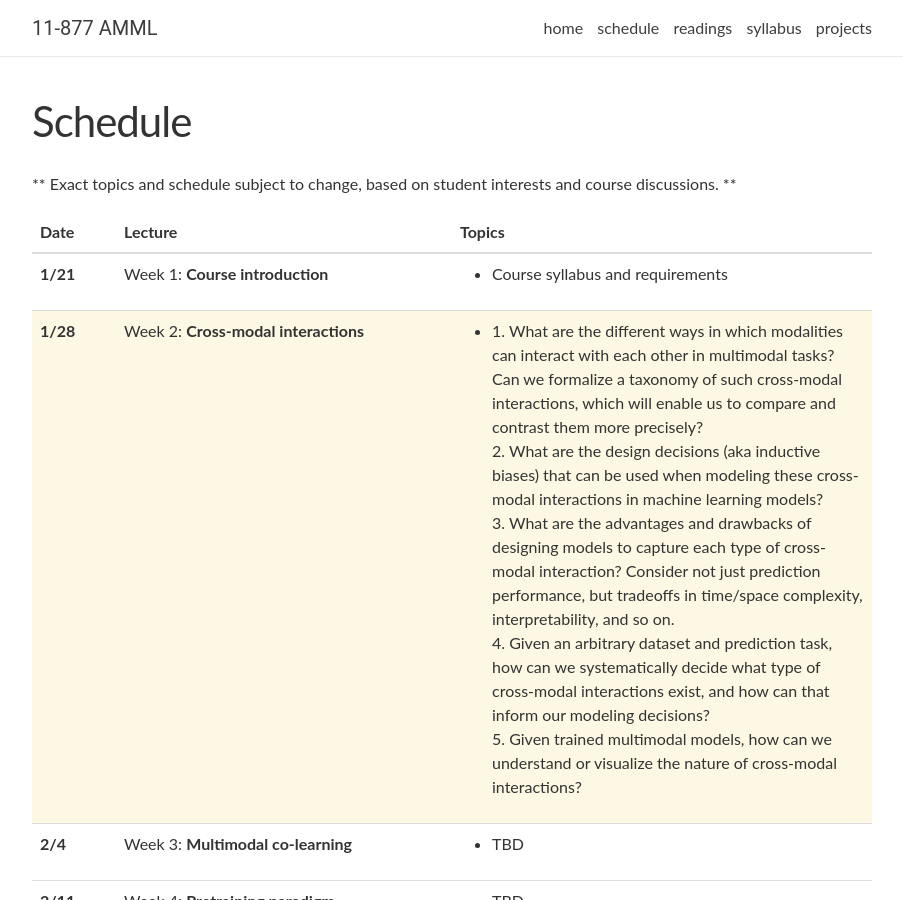
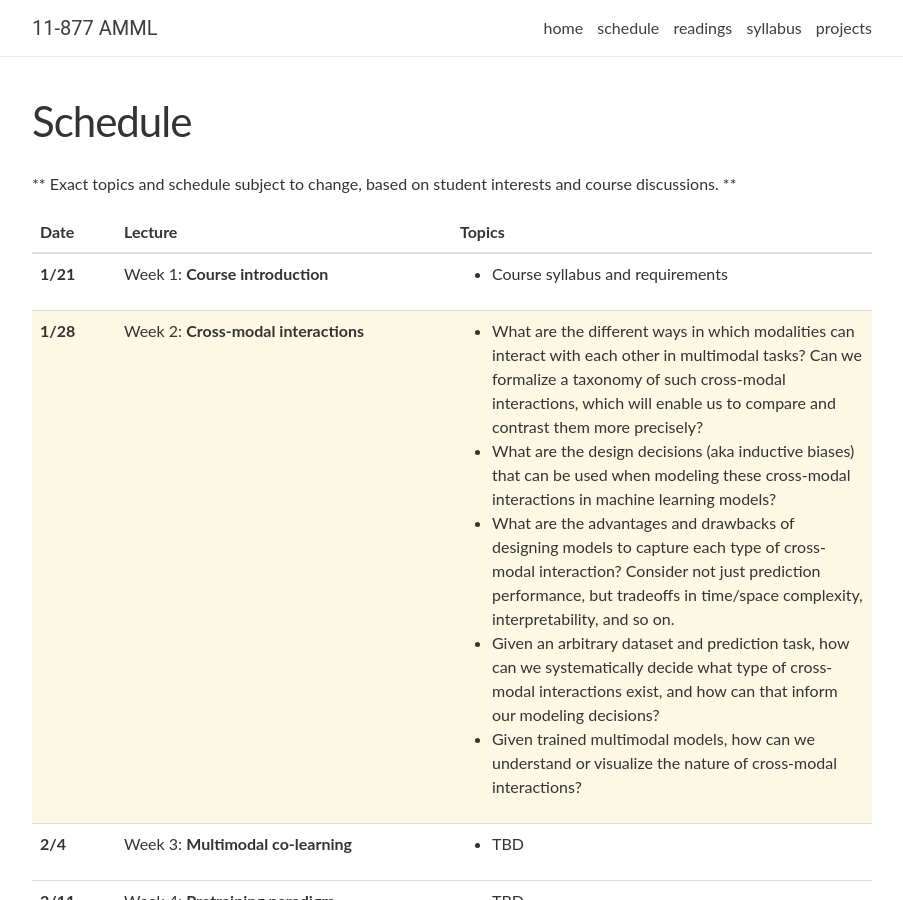
Before and after one commit to CMU-MultiComp-Lab/adv-mmml-course, a Jekyll site: the page built from _pages/schedule.md, in a window 1280 px wide and 900 px high. Shown: the whole window, without its empty margins (188-1091 px from the left). Built offline with Jekyll 4.4.1, drawn with Linux system fonts in a browser that asks for light colours; nearby versions of some CDN libraries; comment, search, counter and statistics services are not loaded.

Commit message:
Update lectures.yml

```diff
--- a/_data/lectures.yml
+++ b/_data/lectures.yml
@@ -10,11 +10,11 @@
   title: >
     Week 2: <strong>Cross-modal interactions</strong>
   topics:
-    1. What are the different ways in which modalities can interact with each other in multimodal tasks? Can we formalize a taxonomy of such cross-modal interactions, which will enable us to compare and contrast them more precisely? <br/>
-    2. What are the design decisions (aka inductive biases) that can be used when modeling these cross-modal interactions in machine learning models? <br/>
-    3. What are the advantages and drawbacks of designing models to capture each type of cross-modal interaction? Consider not just prediction performance, but tradeoffs in time/space complexity, interpretability, and so on. <br/>
-    4. Given an arbitrary dataset and prediction task, how can we systematically decide what type of cross-modal interactions exist, and how can that inform our modeling decisions? <br/>
-    5. Given trained multimodal models, how can we understand or visualize the nature of cross-modal interactions? <br/>
+    - What are the different ways in which modalities can interact with each other in multimodal tasks? Can we formalize a taxonomy of such cross-modal interactions, which will enable us to compare and contrast them more precisely? <br/>
+    - What are the design decisions (aka inductive biases) that can be used when modeling these cross-modal interactions in machine learning models? <br/>
+    - What are the advantages and drawbacks of designing models to capture each type of cross-modal interaction? Consider not just prediction performance, but tradeoffs in time/space complexity, interpretability, and so on. <br/>
+    - Given an arbitrary dataset and prediction task, how can we systematically decide what type of cross-modal interactions exist, and how can that inform our modeling decisions? <br/>
+    - Given trained multimodal models, how can we understand or visualize the nature of cross-modal interactions? <br/>
   readings: TBD
 
 - date: 2/4
```
